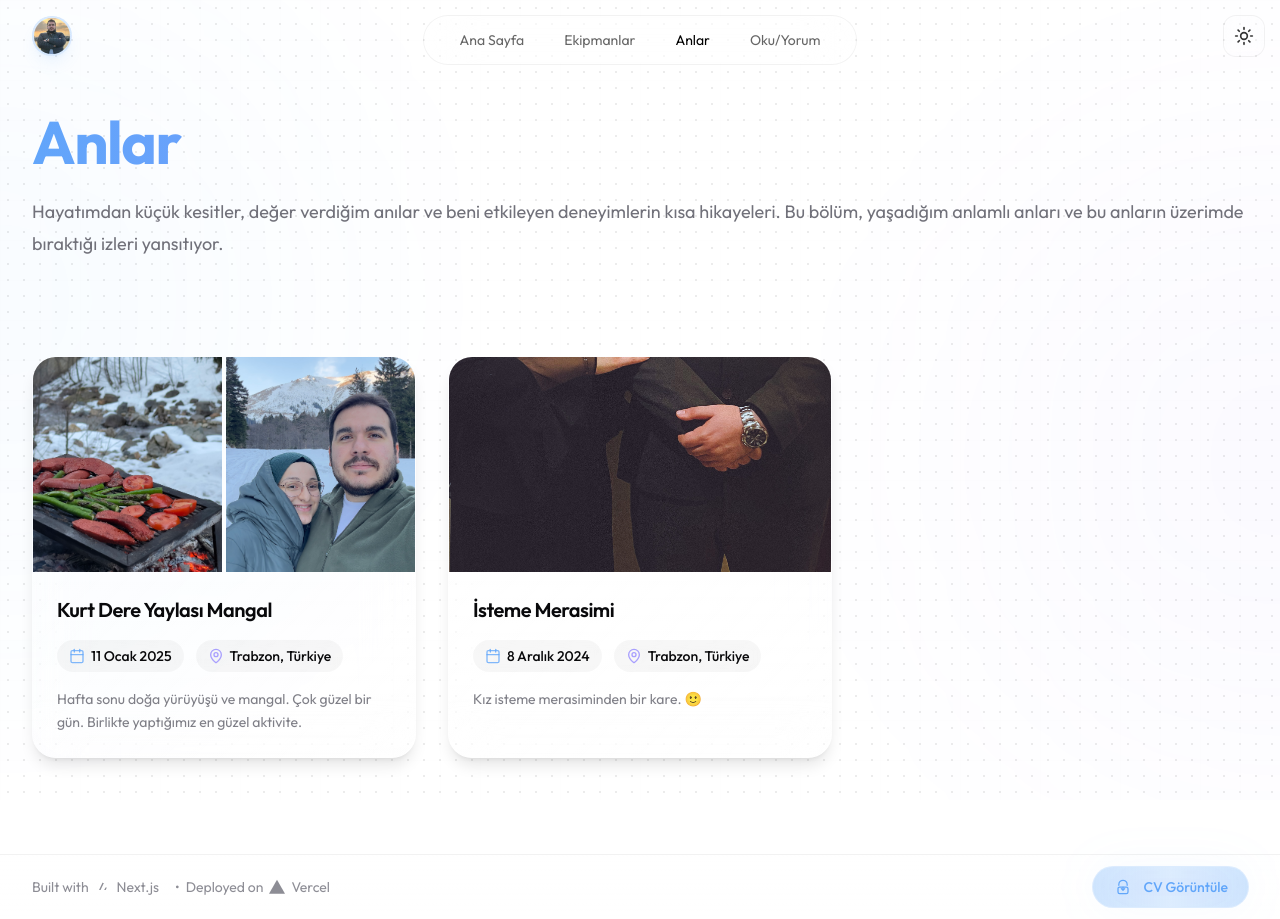
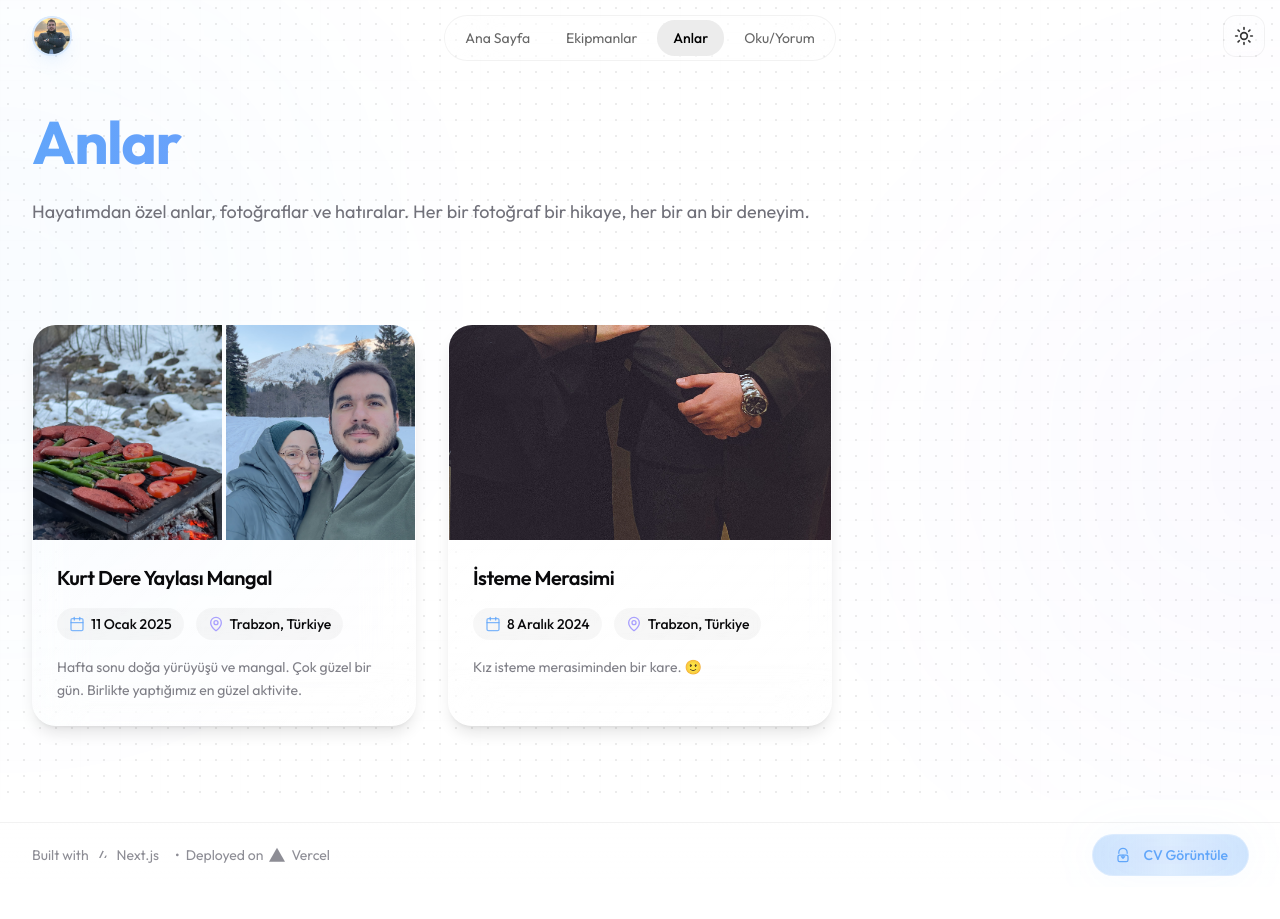
Before and after one commit to metinfarukbiyik/metinfarukbiyik, a Next.js app: page /anlar in a window 1280 px wide. After the commit the page ends 887 px from the top, so only its background shows below. Built offline with nearby package versions, Linux system fonts and the light colour scheme.

Commit message:
menu ve title

```diff
--- /dev/null
+++ b/src/app/anlar/metadata.ts
@@ -0,0 +1,17 @@
+import { Metadata } from "next";
+import { momentsData } from "@/data/moments";
+
+export const metadata: Metadata = {
+  title: "Anlar | Metin Faruk Bıyık",
+  description: "Hayatımdan özel anlar, fotoğraflar ve hatıralar. Her bir fotoğraf bir hikaye, her bir an bir deneyim.",
+  openGraph: {
+    title: "Anlar | Metin Faruk Bıyık",
+    description: "Hayatımdan özel anlar, fotoğraflar ve hatıralar. Her bir fotoğraf bir hikaye, her bir an bir deneyim.",
+    images: momentsData.map((moment) => ({
+      url: moment.images[0].url,
+      width: 1200,
+      height: 630,
+      alt: moment.title,
+    })),
+  },
+};
--- a/src/app/anlar/page.tsx
+++ b/src/app/anlar/page.tsx
@@ -51,7 +51,7 @@ export default function AnlarPage() {
     <PageLayout
       pageTitle={{
         title: "Anlar",
-        description: "Hayatımdan küçük kesitler, değer verdiğim anılar ve beni etkileyen deneyimlerin kısa hikayeleri. Bu bölüm, yaşadığım anlamlı anları ve bu anların üzerimde bıraktığı izleri yansıtıyor."
+        description: "Hayatımdan özel anlar, fotoğraflar ve hatıralar. Her bir fotoğraf bir hikaye, her bir an bir deneyim.",
       }}
     >
       {/* Fotoğraf Grid */}
--- a/src/app/ekipmanlar/page.tsx
+++ b/src/app/ekipmanlar/page.tsx
@@ -1,6 +1,16 @@
+import { Metadata } from "next";
 import Image from "next/image";
 import { setupData } from "@/data/setup";
 import PageLayout from "@/components/layouts/PageLayout";
+
+export const metadata: Metadata = {
+  title: "Ekipmanlarım | Metin Faruk Bıyık",
+  description: "Günlük hayatımda ve geliştirme süreçlerimde kullandığım ekipmanlar, yazılımlar ve araçlar.",
+  openGraph: {
+    title: "Ekipmanlarım | Metin Faruk Bıyık",
+    description: "Günlük hayatımda ve geliştirme süreçlerimde kullandığım ekipmanlar, yazılımlar ve araçlar.",
+  },
+};
 
 export default function SetupPage() {
   return (
--- a/src/app/layout.tsx
+++ b/src/app/layout.tsx
@@ -5,11 +5,27 @@ import ThemeToggle from "@/components/ThemeToggle";
 import Navigation from "@/components/Navigation";
 import { outfit } from "./fonts";
 import Script from "next/script";
+import { AnimatePresence } from "framer-motion";
+import { cn } from "@/lib/utils";
 
 export const metadata: Metadata = {
   metadataBase: new URL("https://biyik.dev"),
   title: "Metin Faruk Bıyık - Geliştirici",
   description: "Web teknolojileri ve modern uygulama geliştirme alanında kendini sürekli geliştiren, öğrenmeye ve paylaşmaya tutkulu bir geliştirici.",
+  authors: [{ name: "Metin Faruk Bıyık", url: "https://biyik.dev" }],
+  creator: "Metin Faruk Bıyık",
+  publisher: "Metin Faruk Bıyık",
+  robots: {
+    index: true,
+    follow: true,
+    googleBot: {
+      index: true,
+      follow: true,
+      'max-video-preview': -1,
+      'max-image-preview': 'large',
+      'max-snippet': -1,
+    },
+  },
   openGraph: {
     type: "website",
     locale: "tr_TR",
@@ -22,6 +38,7 @@ export const metadata: Metadata = {
     card: "summary_large_image",
     title: "Metin Faruk Bıyık - Geliştirici",
     description: "Web teknolojileri ve modern uygulama geliştirme alanında kendini sürekli geliştiren, öğrenmeye ve paylaşmaya tutkulu bir geliştirici.",
+    creator: "@_metinbiyik",
   },
 };
 
@@ -52,7 +69,9 @@ export default function RootLayout({
           <div className="relative">
             <Navigation />
             <ThemeToggle />
-            {children}
+            <AnimatePresence mode="wait">
+              {children}
+            </AnimatePresence>
           </div>
         </ThemeProvider>
       </body>
--- a/src/app/okuyorum/page.tsx
+++ b/src/app/okuyorum/page.tsx
@@ -3,6 +3,28 @@ import { booksData } from "@/data/books";
 import { BookOpen, BookMarked } from "lucide-react";
 import PageLayout from "@/components/layouts/PageLayout";
 import { Book } from "@/types";
+import { Metadata } from "next";
+
+export const metadata: Metadata = {
+  title: "Okuyorum | Metin Faruk Bıyık",
+  description: "Okuduğum, okumakta olduğum ve okumayı planladığım kitaplar. Kendimi geliştirmek için sürekli yeni şeyler öğreniyorum.",
+  authors: [{ name: "Metin Faruk Bıyık", url: "https://biyik.dev" }],
+  publisher: "Metin Faruk Bıyık",
+  robots: {
+    index: true,
+    follow: true,
+  },
+  openGraph: {
+    title: "Okuyorum | Metin Faruk Bıyık",
+    description: "Okuduğum, okumakta olduğum ve okumayı planladığım kitaplar. Kendimi geliştirmek için sürekli yeni şeyler öğreniyorum.",
+    images: [...booksData.read, ...booksData.toRead].map((book) => ({
+      url: book.image,
+      width: 1200,
+      height: 630,
+      alt: book.title,
+    })),
+  },
+};
 
 function BookCard({ book, isRead = true }: { book: Book; isRead?: boolean }) {
   return (
--- a/src/components/Navigation.tsx
+++ b/src/components/Navigation.tsx
@@ -3,15 +3,31 @@
 import { useState } from "react";
 import Link from "next/link";
 import { usePathname } from "next/navigation";
+import { Menu, X } from "lucide-react";
+import { motion, AnimatePresence } from "framer-motion";
 import { cn } from "@/lib/utils";
-import { motion, AnimatePresence } from "framer-motion";
-import { Menu, X } from "lucide-react";
 
 const links = [
-  { href: "/", label: "Ana Sayfa" },
-  { href: "/ekipmanlar", label: "Ekipmanlar" },
-  { href: "/anlar", label: "Anlar" },
-  { href: "/okuyorum", label: "Oku/Yorum" },
+  {
+    href: "/",
+    label: "Ana Sayfa",
+    title: "Ana Sayfa - Metin Faruk Bıyık'ın kişisel web sitesi",
+  },
+  {
+    href: "/ekipmanlar",
+    label: "Ekipmanlar",
+    title: "Ekipmanlar - Kullandığım teknolojiler ve araçlar",
+  },
+  {
+    href: "/anlar",
+    label: "Anlar",
+    title: "Anlar - Hayatımdan özel anlar ve fotoğraflar",
+  },
+  {
+    href: "/okuyorum",
+    label: "Oku/Yorum",
+    title: "Oku/Yorum - Okuduğum ve okumayı planladığım kitaplar",
+  },
 ];
 
 export default function Navigation() {
@@ -19,51 +35,48 @@ export default function Navigation() {
   const [isOpen, setIsOpen] = useState(false);
 
   return (
-    <nav className="fixed top-0 left-0 w-full z-50" suppressHydrationWarning>
+    <>
       {/* Masaüstü Menü */}
-      <div className="hidden md:flex items-center justify-center w-full py-4">
-        <div className="flex items-center gap-2 sm:gap-3 lg:gap-4 rounded-full bg-white/[0.075] px-3 sm:px-4 lg:px-6 py-2 text-[13px] sm:text-sm text-black/80 ring-1 ring-black/5 backdrop-blur-xl dark:bg-black/[0.075] dark:text-white/80 dark:ring-white/5">
+      <div className="fixed top-4 left-0 right-0 z-50 mx-auto w-fit hidden md:block">
+        <nav className="flex items-center gap-1 rounded-full bg-white/[0.075] p-1 backdrop-blur-xl dark:bg-black/[0.075] ring-1 ring-black/5 dark:ring-white/5">
           {links.map((link) => (
             <Link
               key={link.href}
               href={link.href}
+              title={link.title}
               className={cn(
-                "relative px-2 sm:px-3 py-1.5 transition-colors hover:text-black dark:hover:text-white whitespace-nowrap",
-                {
-                  "text-black dark:text-white": pathname === link.href,
-                  "text-black/60 dark:text-white/60": pathname !== link.href,
-                }
+                "relative px-4 py-2 text-sm transition-colors rounded-full",
+                pathname === link.href
+                  ? "text-black dark:text-white font-medium"
+                  : "text-black/60 dark:text-white/60 hover:text-black dark:hover:text-white"
               )}
             >
               {pathname === link.href && (
                 <motion.div
                   layoutId="bubble"
-                  className="absolute inset-0 bg-white/[0.1] rounded-full dark:bg-white/[0.15]"
+                  className="absolute inset-0 bg-white dark:bg-black rounded-full mix-blend-difference"
                   transition={{ type: "spring", bounce: 0.2, duration: 0.6 }}
                 />
               )}
-              <span className="relative">{link.label}</span>
+              <span className="relative mix-blend-normal">{link.label}</span>
             </Link>
           ))}
-        </div>
+        </nav>
       </div>
 
       {/* Mobil Menü */}
-      <div className="md:hidden">
-        {/* Menü Butonu */}
+      <div className="fixed top-4 left-4 z-50 md:hidden">
         <button
           onClick={() => setIsOpen(!isOpen)}
-          className="fixed top-4 left-4 flex items-center gap-2.5 rounded-full bg-white/[0.075] px-4 py-2.5 text-sm text-black/80 ring-1 ring-black/5 backdrop-blur-xl dark:bg-black/[0.075] dark:text-white/80 dark:ring-white/5 transition-all duration-300 hover:bg-white/[0.1] dark:hover:bg-white/[0.025] hover:ring-black/10 dark:hover:ring-white/10 active:scale-95"
+          className="flex items-center gap-2.5 rounded-full bg-white/[0.075] px-4 py-2.5 text-sm text-black/80 ring-1 ring-black/5 backdrop-blur-xl dark:bg-black/[0.075] dark:text-white/80 dark:ring-white/5 transition-all duration-300 hover:bg-white/[0.1] dark:hover:bg-white/[0.025] hover:ring-black/10 dark:hover:ring-white/10 active:scale-95"
         >
           {isOpen ? (
             <X className="h-4 w-4 transition-transform duration-200" />
           ) : (
             <Menu className="h-4 w-4 transition-transform duration-200" />
           )}
-
         </button>
 
-        {/* Sol Kenar Menüsü */}
         <AnimatePresence>
           {isOpen && (
             <>
@@ -131,6 +144,6 @@ export default function Navigation() {
           )}
         </AnimatePresence>
       </div>
-    </nav>
+    </>
   );
 }
--- a/src/components/layouts/PageLayout.tsx
+++ b/src/components/layouts/PageLayout.tsx
@@ -68,7 +68,14 @@ export default function PageLayout({ children, pageTitle }: PageLayoutProps) {
           </motion.div>
         )}
 
-        <main className="flex-1">
+        <motion.main
+          initial={{ opacity: 0, y: 20 }}
+          animate={{ opacity: 1, y: 0 }}
+          exit={{ opacity: 0, y: 20 }}
+          transition={{ duration: 0.3, ease: "easeOut" }}
+          key={pathname}
+          className="flex-1"
+        >
           <div className="min-h-[calc(100vh-theme(spacing.16))] pb-24">
             {pageTitle && (
               <PageTitle
@@ -81,7 +88,7 @@ export default function PageLayout({ children, pageTitle }: PageLayoutProps) {
             )}
             {children}
           </div>
-        </main>
+        </motion.main>
       </div>
 
       <Footer />
```
Also changed, not shown: src/components/ContactSection.tsx (+11 -8 lines), 1 other file (tests, documents, lock files or other folders).
